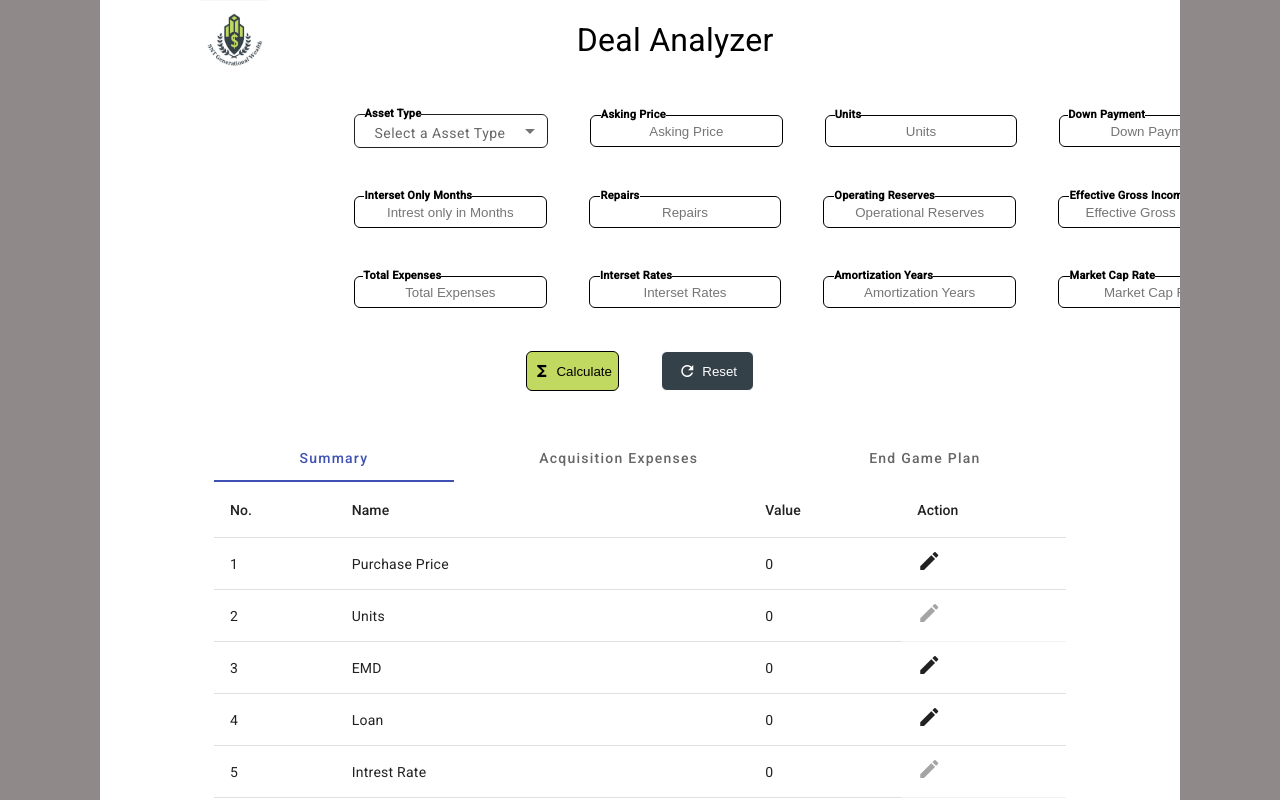
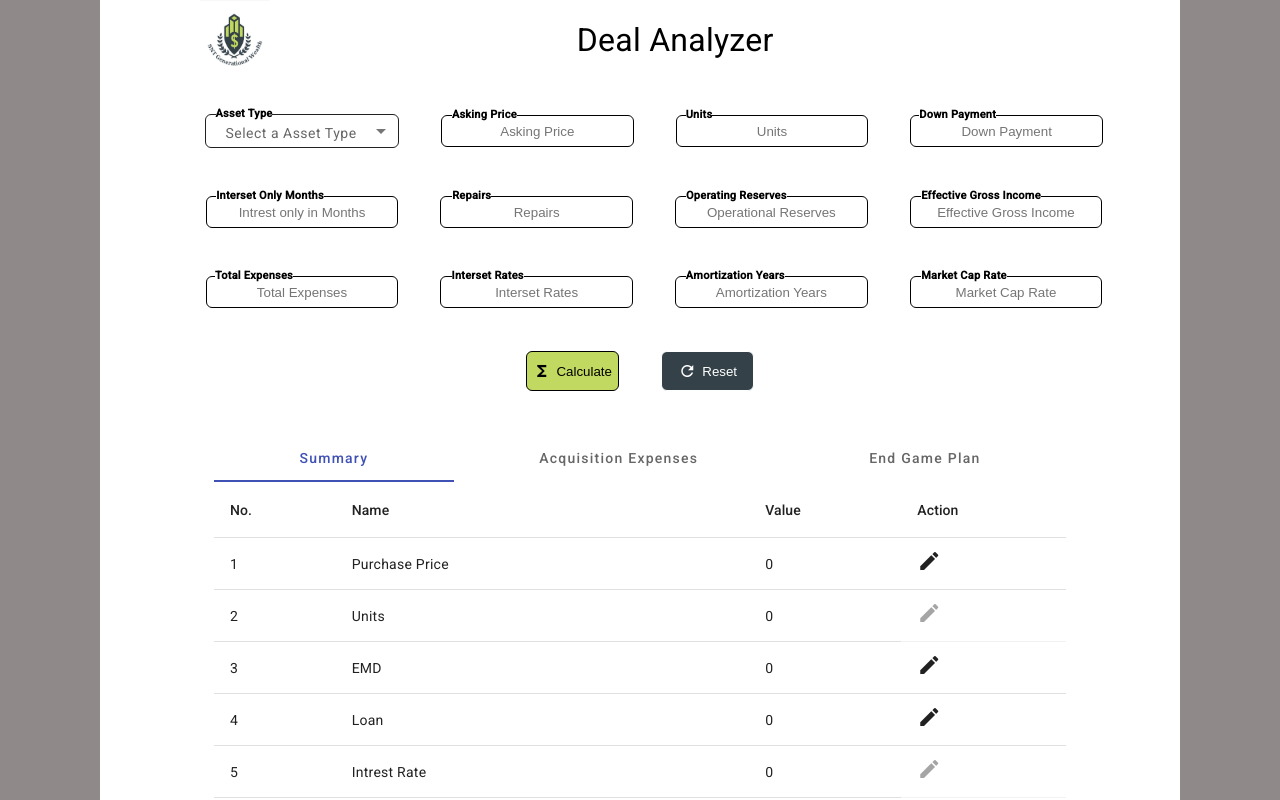
Before and after one commit to Krishaan23/SNT, an Angular app: page / in a window 1280 px wide. Built offline with nearby package versions, Linux system fonts and the light colour scheme.

Commit message:
Css changes

```diff
--- a/src/app/app.component.scss
+++ b/src/app/app.component.scss
@@ -4,7 +4,8 @@
 .main-container{
     background-color: white;
     height: 100%;
-    overflow: auto;
+    overflow-y: auto;
+    overflow-x: auto;
     padding-right: 100px;
     padding-left: 100px;
     margin-right: 100px;
--- a/src/app/dashboard/forms/forms.component.scss
+++ b/src/app/dashboard/forms/forms.component.scss
@@ -84,8 +84,8 @@ i {
   .col-1 {
     height: 100%;
     padding: auto 1em;
-    // margin: 1em;
-    margin: auto 10em;
+    margin: auto 1em;
+    justify-content: center;
     display: flex;
     width: 100%;
     gap: 1em;
@@ -94,8 +94,8 @@ i {
   .col-2 {
     height: 100%;
     padding: auto 1em;
-    // margin: 1em;
-    margin: auto 10em;
+    margin: auto 1em;
+    justify-content: center;
     display: flex;
     width: 100%;
     gap: 1em;
@@ -104,8 +104,8 @@ i {
   .col-3 {
     height: 100%;
     padding: auto 1em;
-    // margin: 1em;
-    margin: auto 10em;
+    margin: auto 1em;
+    justify-content: center;
     display: flex;
     width: 100%;
     gap: 1em;
@@ -114,8 +114,8 @@ i {
   .col-4 {
     height: 100%;
     padding: auto 1em;
-    // margin: 1em;
-    margin: auto 10em;
+    justify-content: center;
+    margin: auto 1em;
     display: flex;
     width: 100%;
     gap: 1em;
@@ -123,8 +123,8 @@ i {
   .col-5 {
     height: 100%;
     padding: auto 1em;
-    // margin: 1em;
-    margin: auto 10em;
+    margin: auto 1em;
+    justify-content: center;
     display: flex;
     width: 100%;
     gap: 1em;
@@ -132,8 +132,8 @@ i {
   .col-6 {
     height: 100%;
     padding: auto 1em;
-    // margin: 1em;
-    margin: auto 10em;
+    margin: auto 1em;
+    justify-content: center;
     display: flex;
     width: 100%;
     gap: 1em;
```
